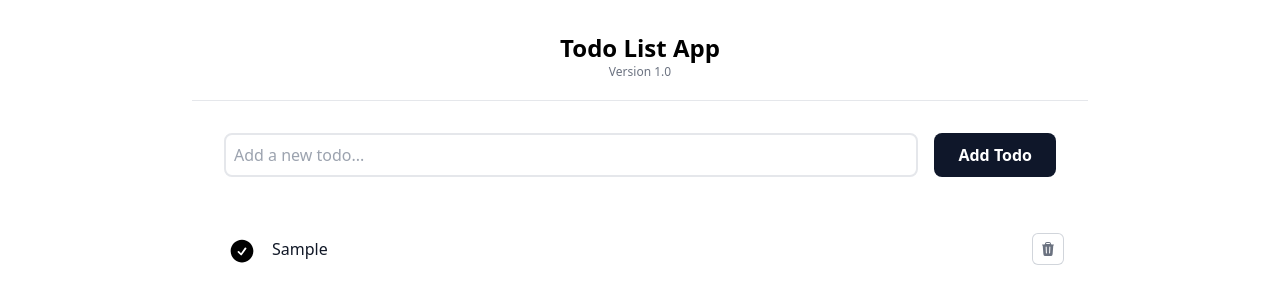
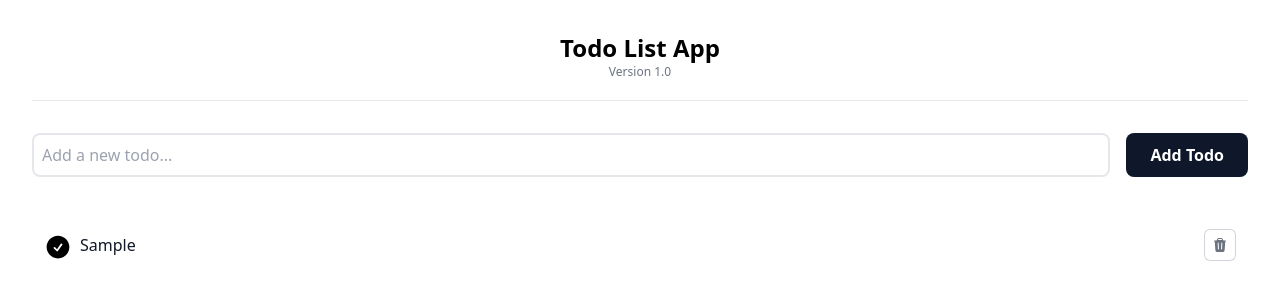
Before and after one commit to tonthowi/Todo-List-App, a React (Vite) app: page / in a window 1280 px wide. Both pictures are taken after typing "Sample" into the empty fields and a click on the button "Add Todo". Shown: the top 304 px of the page. Built offline with nearby package versions, Linux system fonts and the light colour scheme.

Commit message:
Fix TodoItem styling

```diff
--- a/src/App.jsx
+++ b/src/App.jsx
@@ -25,7 +25,7 @@ function App() {
   }
 
   return (
-    <div className='mx-auto max-w-4xl'>
+    <div className='mx-auto max-w-4xl sm:max-w-full'>
       <Header />
       <AddTodo addTodo={addTodo} />
       <TodoList todos={todos} toggleComplete={toggleComplete} deleteTodo={deleteTodo} />
--- a/src/components/AddTodo.jsx
+++ b/src/components/AddTodo.jsx
@@ -22,7 +22,7 @@ const AddTodo = ({addTodo}) => {
     }
 
     return (
-        <div className='m-8'>
+        <div className='mt-8 mb-8'>
         <form className='flex lg:gap-x-4 gap-y-4 lg:flex-row md:flex-col flex-col' onSubmit={handleSubmit}>
             <input
                 type="text"
--- a/src/components/TodoItem.jsx
+++ b/src/components/TodoItem.jsx
@@ -4,7 +4,7 @@ const DeleteButton = ({ handleClick }) => {
 
     return (
         <TrashIcon
-        className="transition ease-in-out hover:-translate-y-0.2 hover:scale-105 rounded-md w-8 h-8 bg-white p-2 text-sm font-semibold text-gray-500 ring-1 ring-inset ring-gray-300 hover:bg-gray-50 sm:block cursor-pointer"
+        className="transition ease-in-out hover:-translate-y-0.2 hover:scale-105 rounded-md w-8 h-8 bg-white p-2 text-sm font-semibold text-gray-500 ring-1 ring-inset ring-gray-300 hover:bg-gray-50 flex-none sm:block cursor-pointer"
         onClick={handleClick}
         type="button"
         />
@@ -19,8 +19,8 @@ const DeleteButton = ({ handleClick }) => {
 
 const TodoItem = ({ todo, toggleComplete, deleteTodo }) => {
   return (
-    <li className="relative flex items-center justify-between gap-x-6 px-4 py-3 hover:bg-gray-50 sm:px-6">
-      <div className="relative flex items-center py-4 transition ease-in-out hover:-translate-y-0.2 hover:scale-105">
+    <li className="relative flex items-center justify-between gap-x-2 pl-0 pr-3 hover:bg-gray-50">
+      <div className="relative flex items-center py-6 transition ease-in-out hover:-translate-y-0.2 hover:scale-105">
 
         <div className="ml-3 flex h-6">
             {/* <input
@@ -39,7 +39,7 @@ const TodoItem = ({ todo, toggleComplete, deleteTodo }) => {
                 onClick={() => toggleComplete(todo.id)}
             />
         </div>
-        <div className="min-w-0 flex-1 text-base leading-6 px-4">
+        <div className="min-w-0 text-base text-start leading-6 px-2">
             <span
             htmlFor={todo.text}
             onClick={() => toggleComplete(todo.id)}
--- a/src/components/TodoList.jsx
+++ b/src/components/TodoList.jsx
@@ -1,10 +1,12 @@
 import TodoItem from "./TodoItem";
+import {FaceFrownIcon} from '@heroicons/react/24/outline'
 
 const TodoList = ({todos = [], toggleComplete, deleteTodo}) => {
     if (todos.length === 0) {
         return (
             <div className="text-center text-base text-gray-700 py-6">
-                No tasks to show
+                <p className="mx-auto mb-1">😐</p>
+                <p>No tasks to show</p>
             </div>
         )
     }
```
